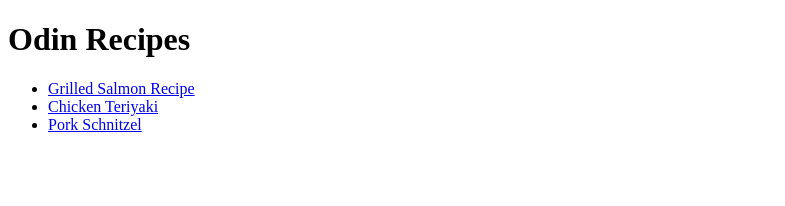
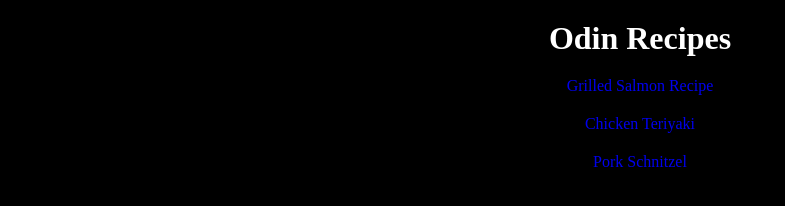
Before and after one commit to Snorri967/odin-recipes, a plain HTML site: page index.html in a window 1280 px wide. Shown: the whole page, without its empty margins (0-785 px from the left). Drawn offline with Linux system fonts and the light colour scheme.

Commit message:
add stylesheet, updated README and wrapped home anchor tags in container

```diff
--- a/index.html
+++ b/index.html
@@ -3,13 +3,14 @@
     <head>
         <meta charset="utf-8">
         <title>Odin Recipes</title>
+        <link rel="stylesheet" href="./styles/styles.css">
     </head>
     <body>
         <h1>Odin Recipes</h1>
         <ul>
-            <li><a href="./recipes/grilled-salmon.html">Grilled Salmon Recipe</a></li>
-            <li><a href="./recipes/chicken-teriyaki.html">Chicken Teriyaki</a></li>
-            <li><a href="./recipes/pork-schnitzel.html">Pork Schnitzel</a></li>
+            <li class="anchor-links"><a href="./recipes/grilled-salmon.html">Grilled Salmon Recipe</a></li>
+            <li class="anchor-links"><a href="./recipes/chicken-teriyaki.html">Chicken Teriyaki</a></li>
+            <li class="anchor-links"><a href="./recipes/pork-schnitzel.html">Pork Schnitzel</a></li>
         </ul>
     </body>
 </html>
--- /dev/null
+++ b/styles/styles.css
@@ -0,0 +1,58 @@
+* {
+    box-sizing: border-box;
+    padding: 0;
+    margin: 0;
+}
+
+body {
+    background-color: #000;
+}
+
+img {
+    display: block;
+    margin-left: auto;
+    margin-right: auto;
+}
+
+h1, h2, h3 {
+    color: #fff;
+    margin: 20px 0 20px 0;
+    text-align: center;
+}
+
+.anchor-links {
+    margin-top: 20px;
+    text-align: center;
+}
+
+a {
+    text-decoration: none;
+
+}
+
+.home-anchor {
+    margin: 20px;
+    text-align: center;
+}
+
+a:active, a:visited {
+    color: #fff;
+}
+
+a:hover {
+    color: red;
+}
+
+.anchor-home {
+    text-align: center;
+    margin-bottom: 100px;
+}
+
+li , p{
+    color: #fff;
+    text-align: center;
+}
+
+li {
+    margin-top: 10px;
+}
```
Also changed, not shown: recipes/chicken-teriyaki.html (+4 -1 lines), recipes/grilled-salmon.html (+4 -1 lines), recipes/pork-schnitzel.html (+4 -1 lines), 1 other file.
